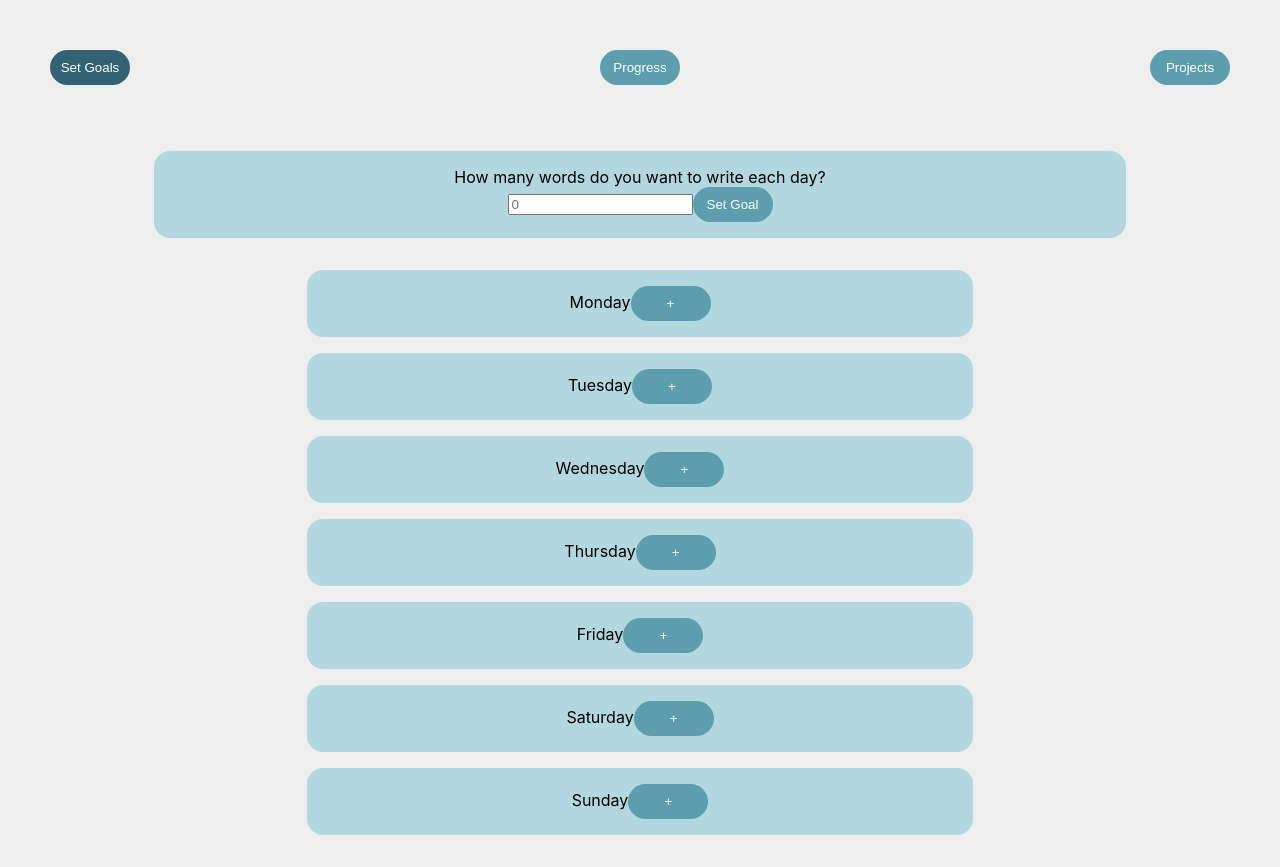
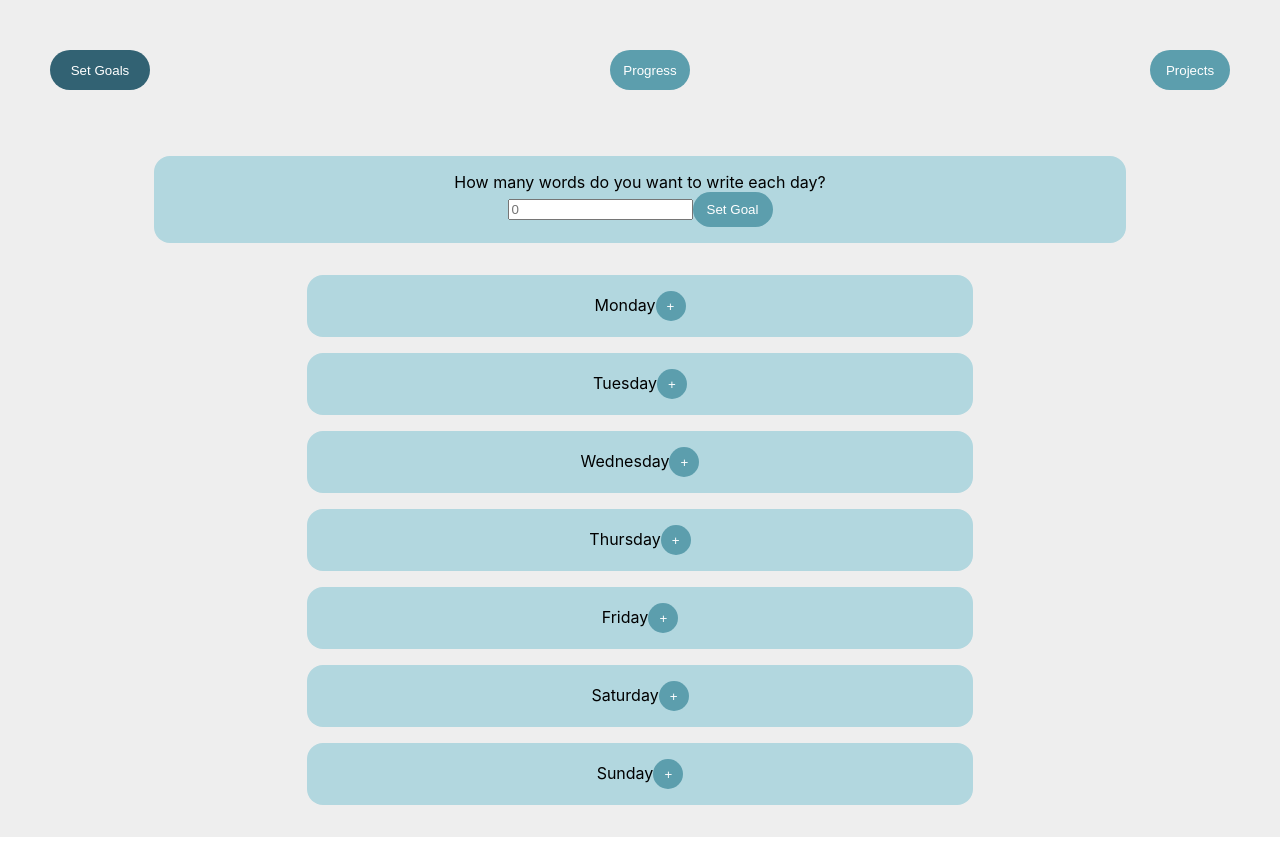
Before and after one commit to Timo-Thees/Capstone, a Next.js app: page / in a window 1280 px wide. Both pictures are taken after a click on the button "Set Goals". After the commit the page ends 837 px from the top, so only its background shows below. Built offline with nearby package versions, Linux system fonts and the light colour scheme.

Commit message:
initiation

```diff
--- a/components/Button.js
+++ b/components/Button.js
@@ -1,8 +1,8 @@
 import styled from "styled-components";
 
 export const Button = styled.button`
-  width: 80px;
-  height: 35px;
+  min-width: 80px;
+  min-height: 35px;
   background: #5c9ead;
   border-radius: 20px;
   border: none;
@@ -11,31 +11,34 @@ export const Button = styled.button`
     box-shadow: inset 4px 4px 4px rgba(0, 0, 0, 0.25);
   }
 `;
-export const ActiveButton = styled.button`
-  width: 80px;
-  height: 35px;
+export const ActiveButton = styled(Button)`
   background: #326273;
-  border-radius: 20px;
-  border: none;
-  color: white;
-  &:active {
-    box-shadow: inset 4px 4px 4px rgba(0, 0, 0, 0.25);
-  }
+  width: 100px;
+  height: 40px;
 `;
-export const DangerButton = styled.button`
-  width: 80px;
-  height: 35px;
+export const DangerButton = styled(Button)`
   background: #ec7a4a;
-  border-radius: 20px;
-  border: none;
-  color: white;
-  &:active {
-    box-shadow: inset 4px 4px 4px rgba(0, 0, 0, 0.25);
-  }
+`;
+
+export const SmallButton = styled(Button)`
+  min-width: 30px;
+  min-height: 30px;
+`;
+
+export const LargeButton = styled(Button)`
+  width: 100px;
+  height: 40px;
+`;
+
+export const LargeDangerButton = styled(DangerButton)`
+  width: 100px;
+  height: 40px;
 `;
 
 export const ButtonBox = styled.div`
   margin-top: 3vh;
   display: flex;
   justify-content: space-around;
+  flex-wrap: wrap;
+  row-gap: 2vh; ;
 `;
--- a/components/ClosingMessage.js
+++ b/components/ClosingMessage.js
@@ -87,7 +87,9 @@ export default function ClosingPopup({
       <Dialog>
         <h3>{closingDialogePartOne}</h3>
         <p>{closingDialogePartTwo}</p>
-        <ProgressBar lengthOfProgressBar={lengthOfProgressBar} />
+        <ProgressBarBackground>
+          <ProgressBar lengthOfProgressBar={lengthOfProgressBar} />
+        </ProgressBarBackground>
         <Button onClick={() => handleClick()}>Nice!</Button>
       </Dialog>
     </Overlay>
@@ -101,7 +103,7 @@ const animationProgressBar = keyframes`
 `;
 
 const ProgressBar = styled.div`
-  height: 35px;
+  height: 20px;
   width: ${props => props.lengthOfProgressBar.length};
   background-color: green;
   border-radius: 20px;
@@ -109,3 +111,12 @@ const ProgressBar = styled.div`
   animation-duration: 1s;
   animation-iteration-count: 1;
 `;
+
+const ProgressBarBackground = styled.div`
+  height: 35px;
+  min-width: 44vw;
+  border-radius: 20px;
+  padding: 1vh 2vw;
+  margin: 1vh 1vw;
+  background-color: #dddddd;
+`;
--- a/components/NameTaken.js
+++ b/components/NameTaken.js
@@ -1,6 +1,6 @@
 import {TitleField} from "./Textfields";
 import {Overlay, Dialog} from "../styles/PopupStyles";
-import {Button, DangerButton, ButtonBox} from "./Button";
+import {LargeButton, LargeDangerButton, ButtonBox} from "./Button";
 
 export default function NameTaken({
   nameTakenContent,
@@ -65,16 +65,22 @@ export default function NameTaken({
             defaultValue={nameTakenContent.title}
           ></TitleField>
           <ButtonBox>
-            <Button type="submit">Save</Button>
-            <DangerButton onClick={() => handleOverwrite(nameTakenContent)}>
-              Overwrite save
-            </DangerButton>
-            <DangerButton onClick={() => handleCloseWithoutSaving()}>
-              Close without saving
-            </DangerButton>
-            <Button onClick={() => handleReturnToEditor()}>
-              Return to editor
-            </Button>
+            <LargeButton type="submit">Save</LargeButton>
+            <LargeDangerButton
+              onClick={() => handleOverwrite(nameTakenContent)}
+            >
+              Overwrite
+              <br />
+              existing save
+            </LargeDangerButton>
+            <LargeDangerButton onClick={() => handleCloseWithoutSaving()}>
+              Close without <br />
+              saving
+            </LargeDangerButton>
+            <LargeButton onClick={() => handleReturnToEditor()}>
+              Return to <br />
+              editor
+            </LargeButton>
           </ButtonBox>
         </form>
       </Dialog>
--- a/components/Navigation.js
+++ b/components/Navigation.js
@@ -1,6 +1,5 @@
 import styled from "styled-components";
-import {Button} from "./Button";
-import {ActiveButton} from "./Button";
+import {Button, ActiveButton} from "./Button";
 
 export default function Navigation({handleChangePage, page}) {
   return (
--- a/components/SetGoals.js
+++ b/components/SetGoals.js
@@ -1,5 +1,5 @@
 import Timeslot from "./Timeslot";
-import {Button} from "./Button";
+import {SmallButton, Button} from "./Button";
 import {AllFiles, FileBox} from "./Boxes";
 
 const weekday = [
@@ -100,9 +100,9 @@ export default function SetGoals({writingGoals, setWritingGoals}) {
                     );
                   }
                 })}
-                <Button onClick={() => handleNewTimeslot(day.numberOfDay)}>
+                <SmallButton onClick={() => handleNewTimeslot(day.numberOfDay)}>
                   +
-                </Button>
+                </SmallButton>
               </FileBox>
             );
           })}
--- a/pages/index.js
+++ b/pages/index.js
@@ -171,6 +171,10 @@ export default function Home() {
 const Body = styled.div`
   background: #eeeeee;
   background-attachment: fixed;
-  width: 100%;
-  height: 100%;
+  width: 100vw;
+  min-height: 100vh;
+  top: 0px;
+  right: 0px;
+  bottom: 0px;
+  left: 0px;
 `;
```
